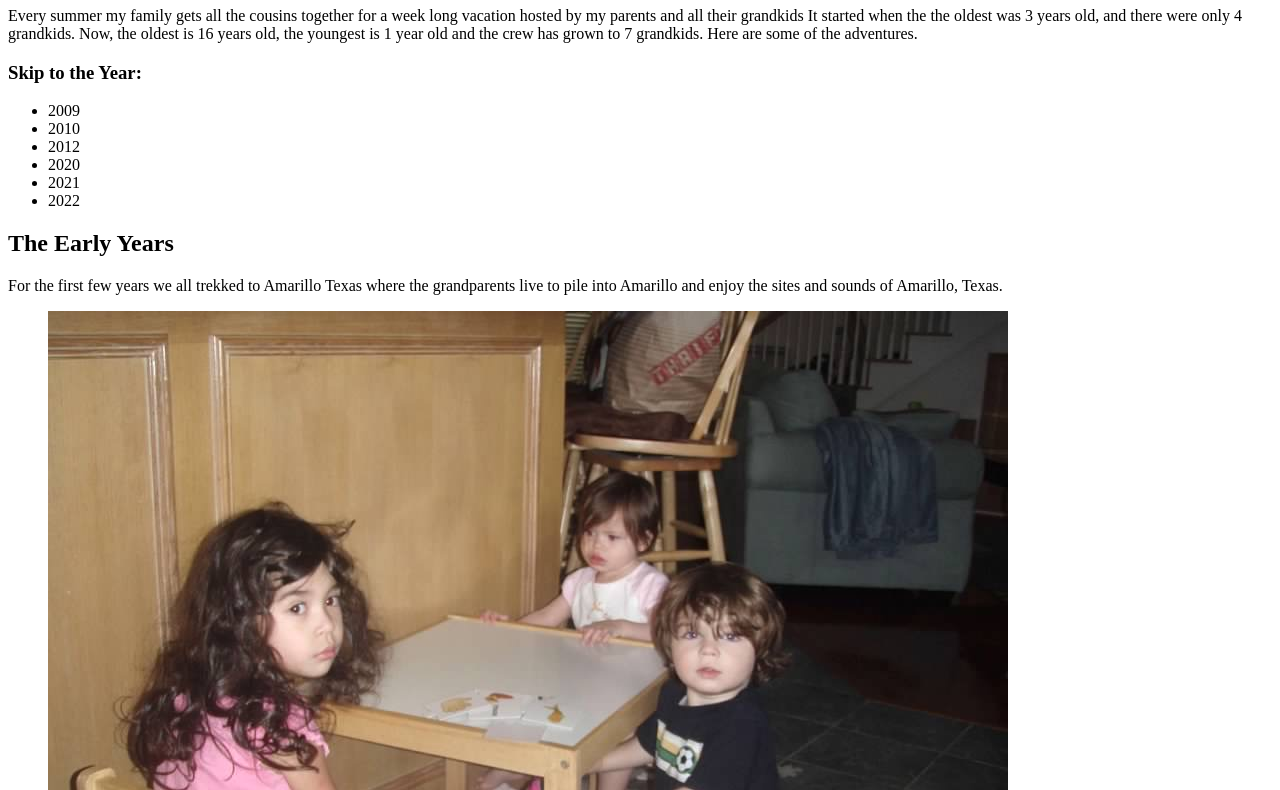
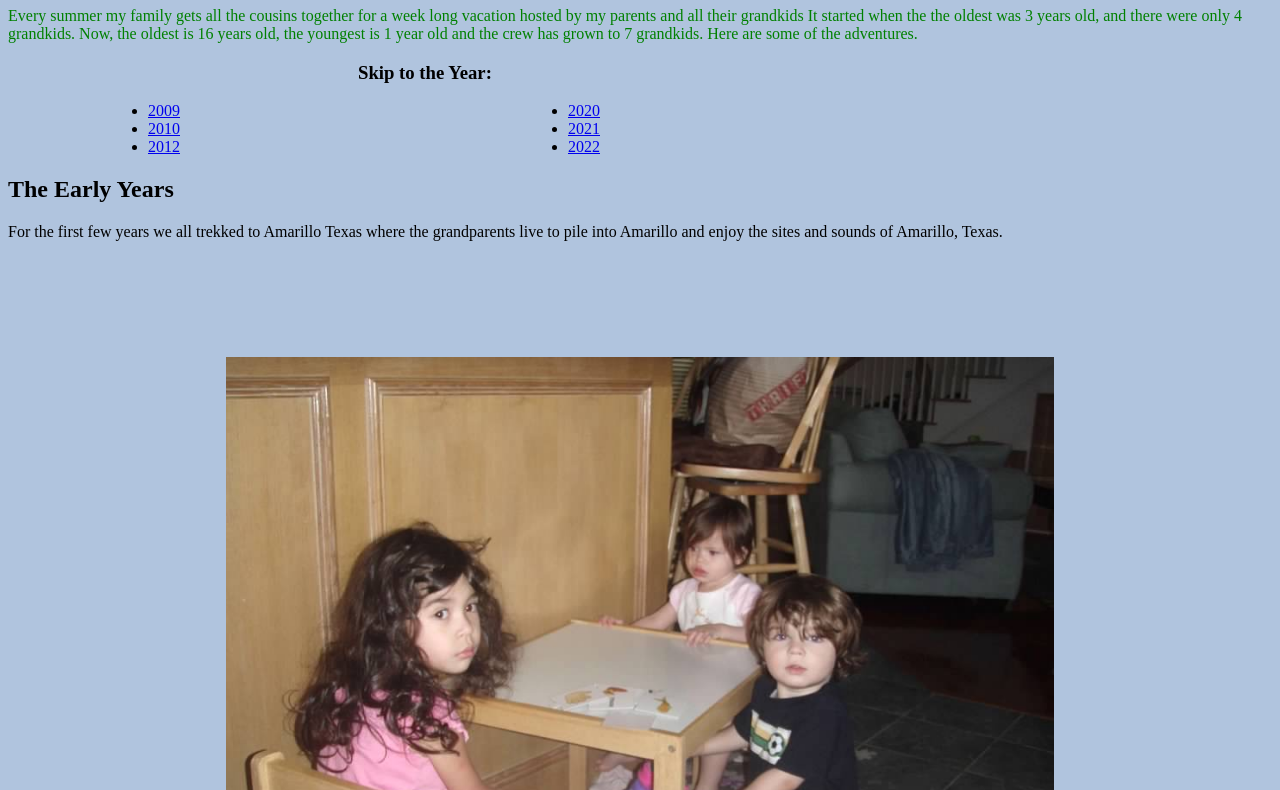
Before and after one commit to St-Louis-Women-March-2022/js-assignment-4-html-me-something-a-zabala, a website: page index.html in a window 1280 px wide. Shown: the part 73-863 px from the top of the page. Drawn offline with Linux system fonts and the light colour scheme.

Commit message:
went along with the css changes

```diff
--- a/index.html
+++ b/index.html
@@ -1,25 +1,38 @@
 <!DOCTYPE html>
-<html>
+<html lang="en">
    <head>
       <title>Poppi Camp</title>
+      <link rel="stylesheet" type="text/css" href="styles.css">
    </head>
    <body>
       <!-- Write your HTML in this file! -->
       <header>
-      <h1>Poppi Camp in the Summer</h1>
-         <p>Every summer my family gets all the cousins together for a week long vacation hosted by my parents and all their grandkids
+      <h1 id = "mainHeading">Poppi Camp in the Summer</h1>
+         <p id = "testP" class = "funParagraph">Every summer my family gets all the cousins together for a week long vacation hosted by my parents and all their grandkids
             It started when the the oldest was 3 years old, and there were only 4 grandkids.  Now, the oldest is 16 years old, the
             youngest is 1 year old and the crew has grown to 7 grandkids. Here are some of the adventures.
          </p>
-         <h3>Skip to the Year:</h3>
+         <h3 id = "skip">Skip to the Year:</h3>
          <nav>
             <ul>
-               <li>2009</li>
-               <li>2010</li>
-               <li>2012</li>
-               <li>2020</li>
-               <li>2021</li>
-               <li>2022</li>
+               <li>
+                  <a href = "#amarillo1">2009</a>
+               </li>
+               <li>
+                  <a href = "#amarillo2">2010</a>
+               </li>
+               <li>
+                  <a href = "#amarillo3">2012</a>
+               </li>
+               <li>
+                  <a href = "#gatlinburg">2020</a>
+               </li>
+               <li>
+                  <a href = "#maryland">2021</a>
+               </li>
+               <li>
+                  <a href = "#wisconsin">2022</a>
+               </li>
             </ul>
          </nav>
       </header>
```
